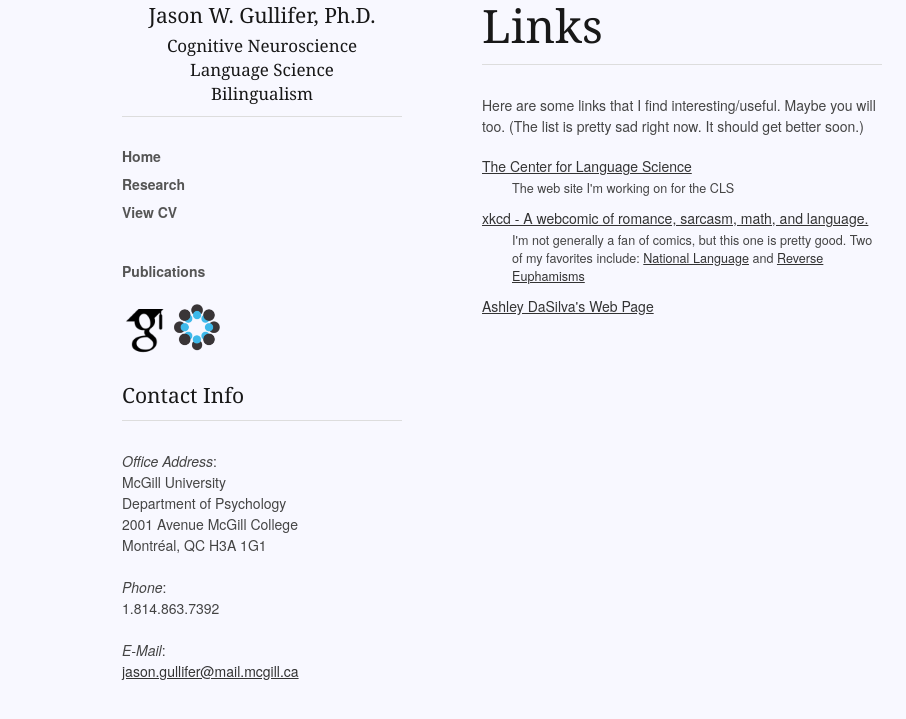
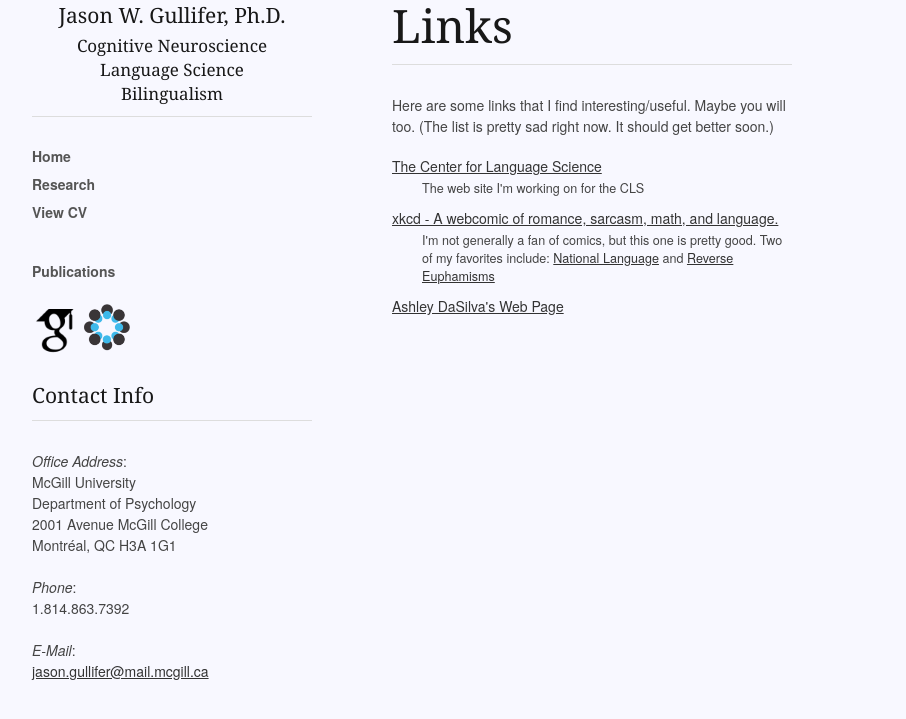
Before and after one commit to jasongullifer/jasongullifer.github.io, a Jekyll site: the page built from links.html, in a window 1280 px wide. Shown: the top 719 px of the page, without its empty margins (48-954 px from the left). Built offline with Jekyll 4.4.1, drawn with Linux system fonts in a browser that asks for light colours; nearby versions of some CDN libraries; Markdown is read by kramdown in place of the engine named in the settings.

Commit message:
1140 px width

```diff
--- a/stylesheets/skeleton.css
+++ b/stylesheets/skeleton.css
@@ -21,7 +21,7 @@
 /* #Base 960 Grid
 ================================================== */
 
-    .container                                  { position: relative; width: 960px; margin: 0 auto; padding: 0; }
+    .container                                  { position: relative; width: 1140px; margin: 0 auto; padding: 0; }
     .column, .columns                           { float: left; display: inline; margin-left: 10px; margin-right: 10px; }
     .row                                        { margin-bottom: 20px; }
 
```
